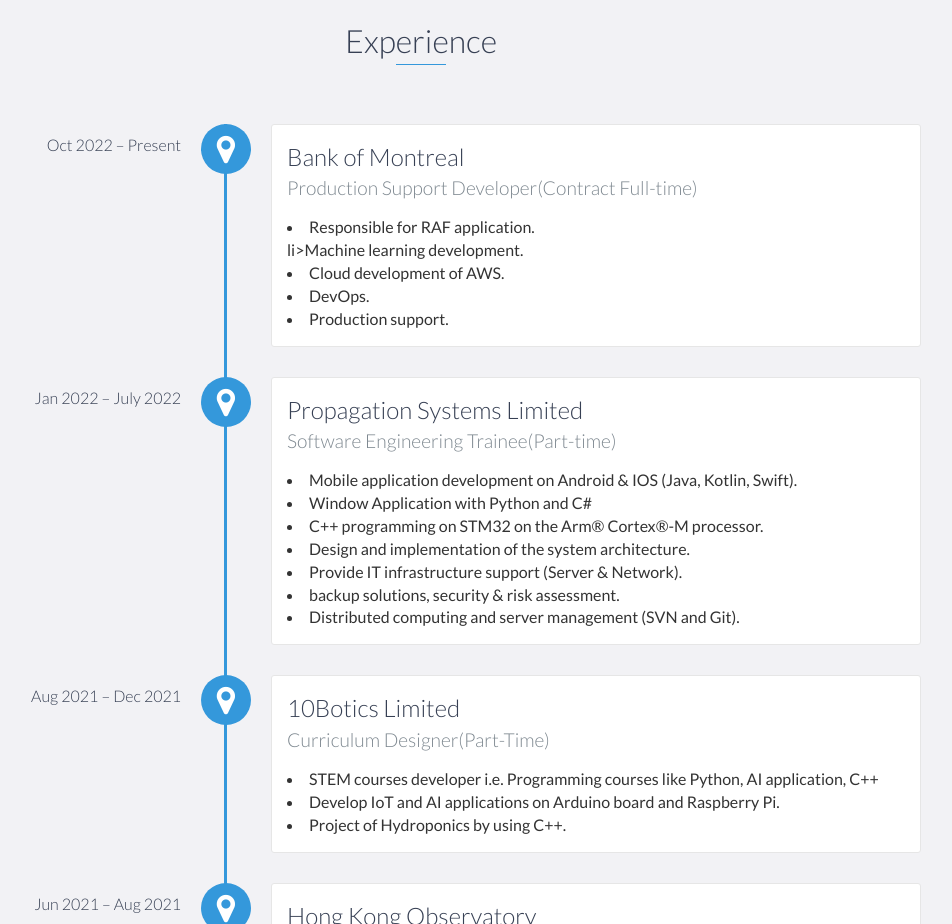
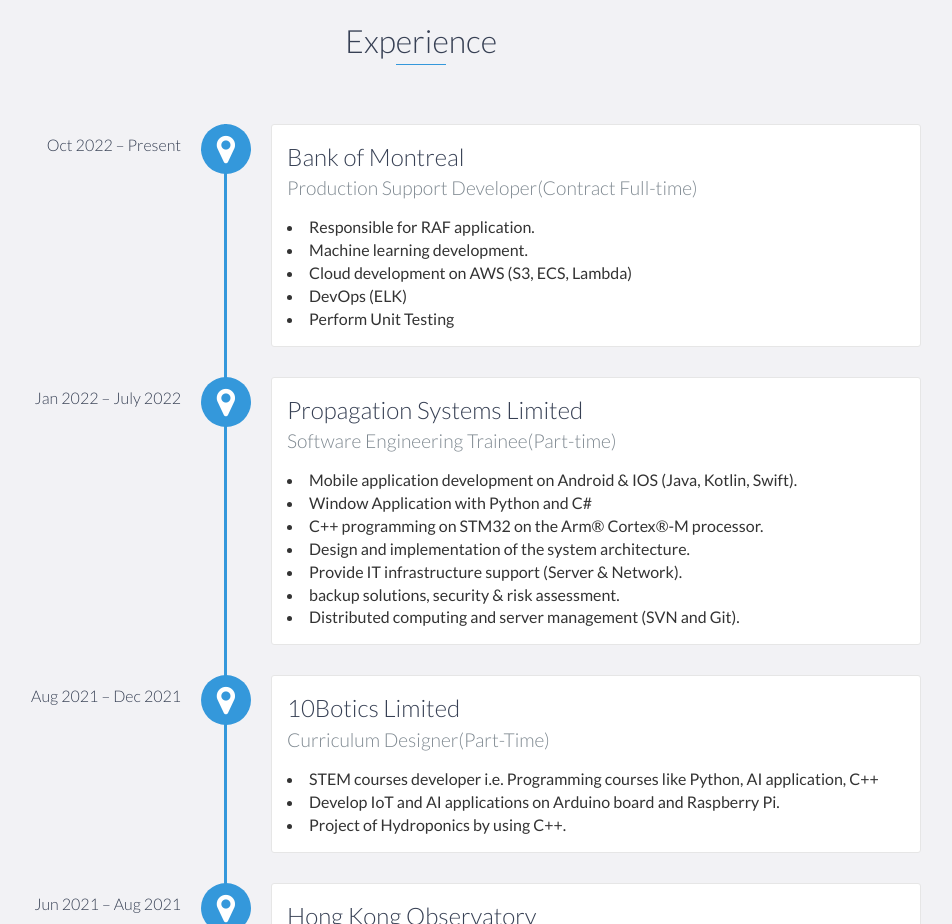
Before and after one commit to Chrischrislch/Chrischrislch.github.io, a website: page index.html in a window 1280 px wide. Shown: the part 1120-2044 px from the top of the page, without its empty margins (219-1171 px from the left). Drawn offline with nearby package versions, Linux system fonts and the light colour scheme.

Commit message:
Update index.html

```diff
--- a/index.html
+++ b/index.html
@@ -86,10 +86,10 @@
                 <h4>Production Support Developer(Contract Full-time)</h4>
                 <p>
                     <li>Responsible for RAF application.</li>
-			li>Machine learning development.</li>
-		    <li>Cloud development of AWS.</li>
-		    <li>DevOps.</li>
-		    <li>Production support.</li>
+		    <li>Machine learning development.</li>
+		    <li>Cloud development on AWS (S3, ECS, Lambda)</li>
+		    <li>DevOps (ELK)</li>
+		    <li>Perform Unit Testing</li>
                 </p>
             </div>
 
```
